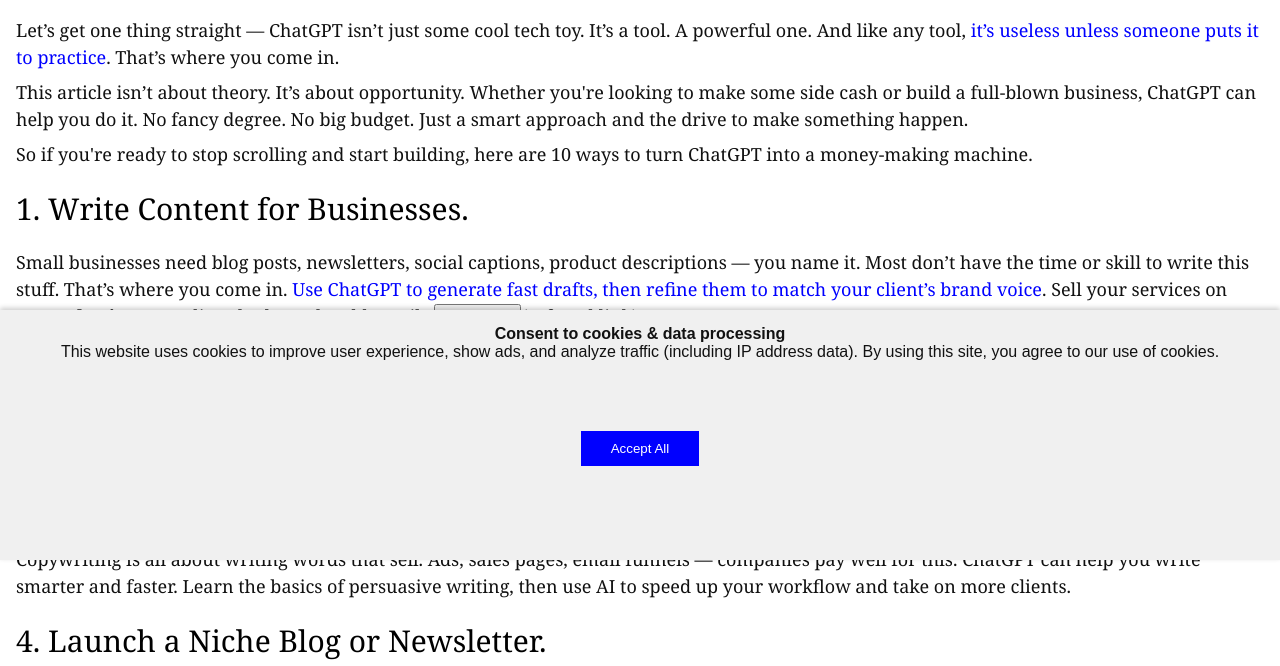
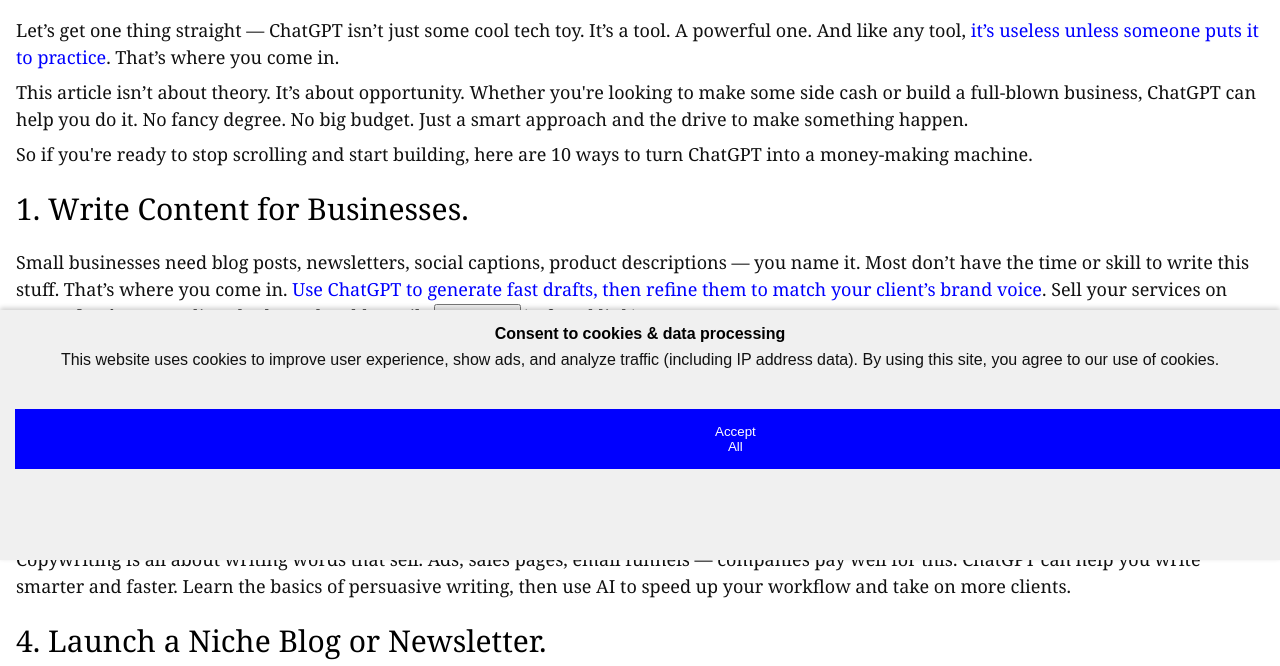
Before and after one commit to emmanuel776666/TrendNest-blog, a plain HTML site: page index.html in a window 1280 px wide. Shown: the part 540-1206 px from the top of the page. Drawn offline with Linux system fonts and the light colour scheme.

Commit message:
Update index.css

```diff
--- a/index.css
+++ b/index.css
@@ -414,10 +414,15 @@
 }
 
 #cookie-banner button {
-padding: 10px 30px;
+padding: 15px 700px;
   background: blue;
   color: white;
   border: none;
-  margin-top: 70px;
+  margin-top: 40px;
   cursor: pointer;
     }
+#head1 {
+  color: black;
+  font-size: 19;
+  margin-bottom: 8px;
+}
```
